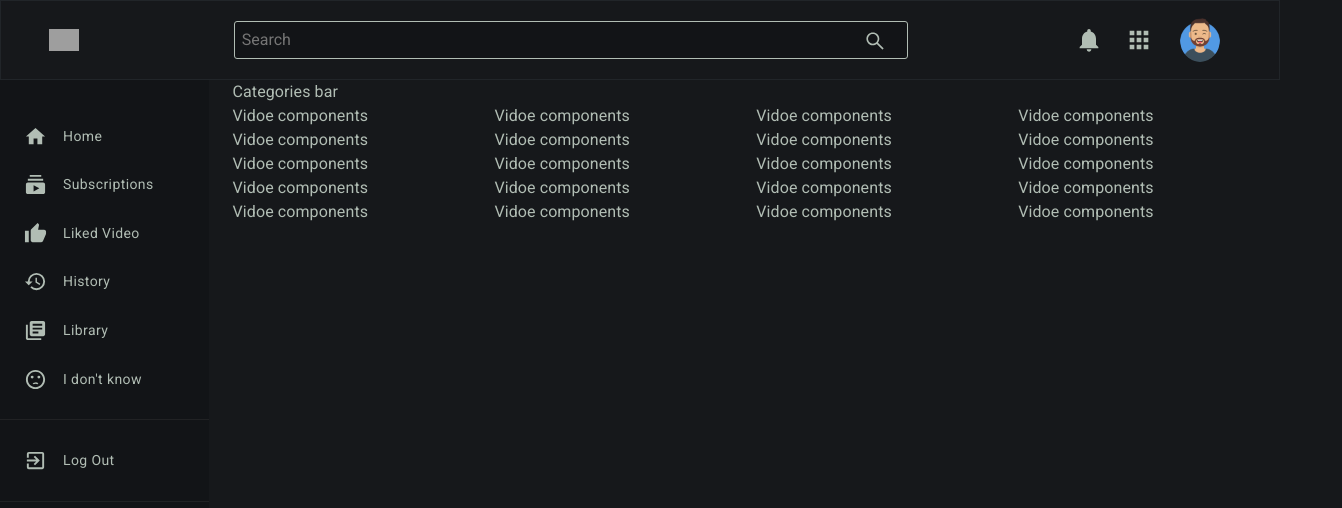
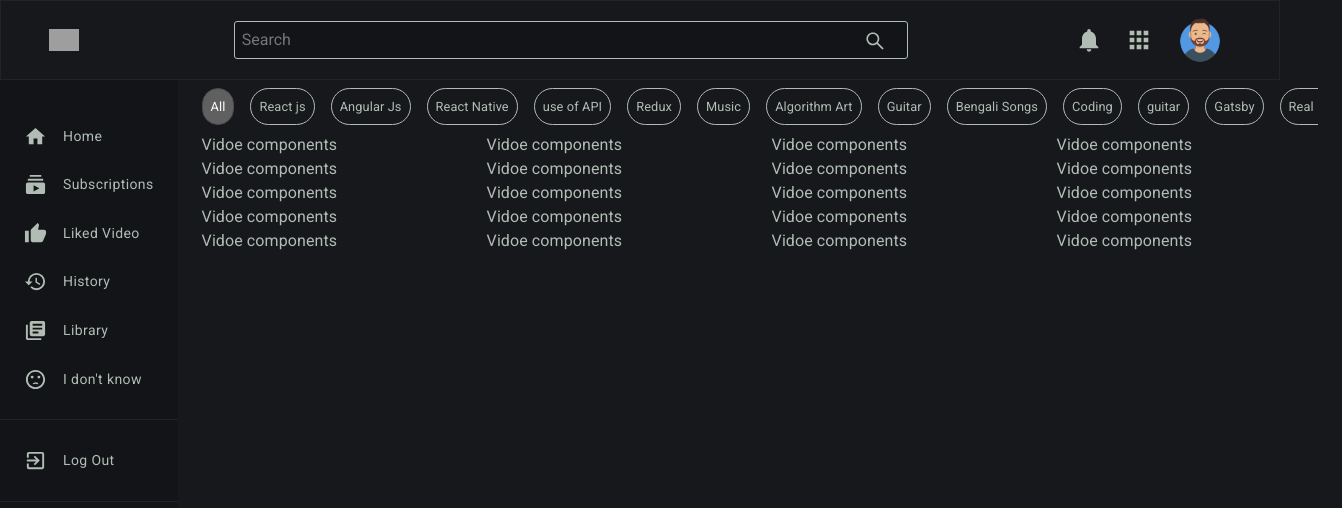
Before and after one commit to babakDoraniArab/youtubeClone, a React (Create React App) app: page / in a window 1280 px wide. Shown: the top 508 px of the page, 1342 px wide, since content can reach past the window. Built offline with nearby package versions, Linux system fonts and the light colour scheme; grey boxes are pictures that could not be loaded.

Commit message:
CategoriesBar section done

```diff
--- a/src/components/categoriesBar/CategoriesBar.js
+++ b/src/components/categoriesBar/CategoriesBar.js
@@ -1,8 +1,43 @@
-import React from "react";
+import React, { useState } from "react";
 import "./_categoriesBar.scss";
 
 const CategoriesBar = () => {
-  return <div>Categories bar</div>;
+  const keyword = [
+    "All",
+    "React js",
+    " Angular Js",
+    "React Native",
+    "use of API",
+    "Redux",
+    "Music",
+    "Algorithm Art",
+    "Guitar",
+    "Bengali Songs",
+    "Coding",
+    "guitar",
+    "Gatsby",
+    "Real Madrid",
+    "piano",
+    "dance",
+    "Node js",
+    "programming",
+  ];
+  const [activeElement, setActiveElement] = useState("All");
+  const handleClick = (value) => setActiveElement(value);
+
+  return (
+    <div className="categoriesBar">
+      {keyword.map((value, index) => (
+        <span
+          key={index}
+          onClick={() => handleClick(value)}
+          className={activeElement === value ? "active" : " "}
+        >
+          {value}
+        </span>
+      ))}
+    </div>
+  );
 };
 
 export default CategoriesBar;
--- a/src/components/categoriesBar/_categoriesBar.scss
+++ b/src/components/categoriesBar/_categoriesBar.scss
@@ -0,0 +1,29 @@
+@import "../../base.scss";
+.categoriesBar {
+  padding: 0.5rem 0;
+  font-size: 0.8rem;
+
+  display: flex;
+  overflow-x: scroll;
+  &::-webkit-scrollbar {
+    width: 0px;
+  }
+  scrollbar-width: none;
+  span {
+    margin-right: 1rem;
+    padding: 0.5rem;
+
+    white-space: nowrap;
+    border: 1.5px solid $text-color;
+    border-radius: 40px;
+
+    &:hover {
+      background-color: #374a59;
+    }
+    &.active {
+      color: white;
+      background-color: #606060;
+      border-color: $border-color;
+    }
+  }
+}
```
